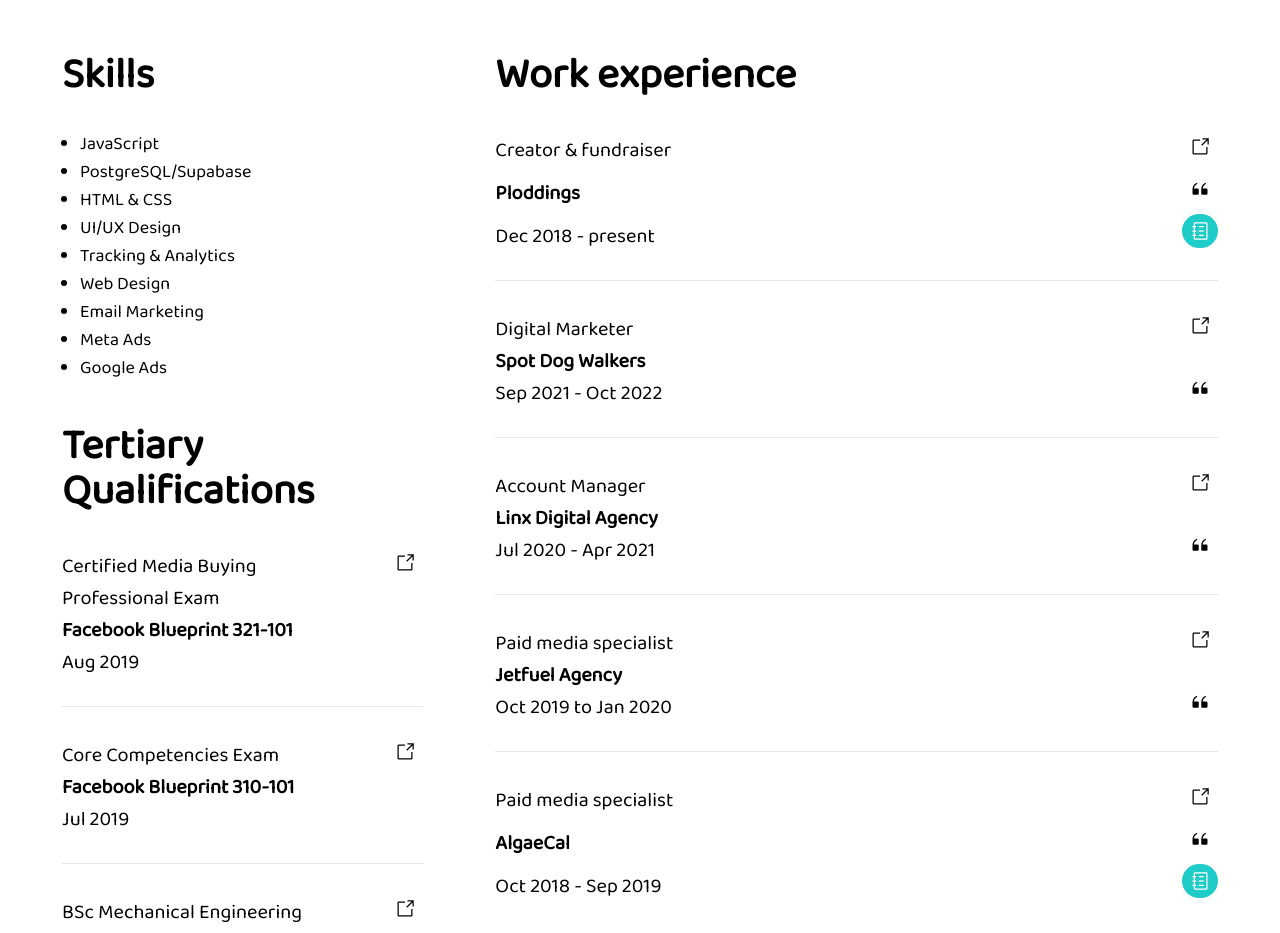
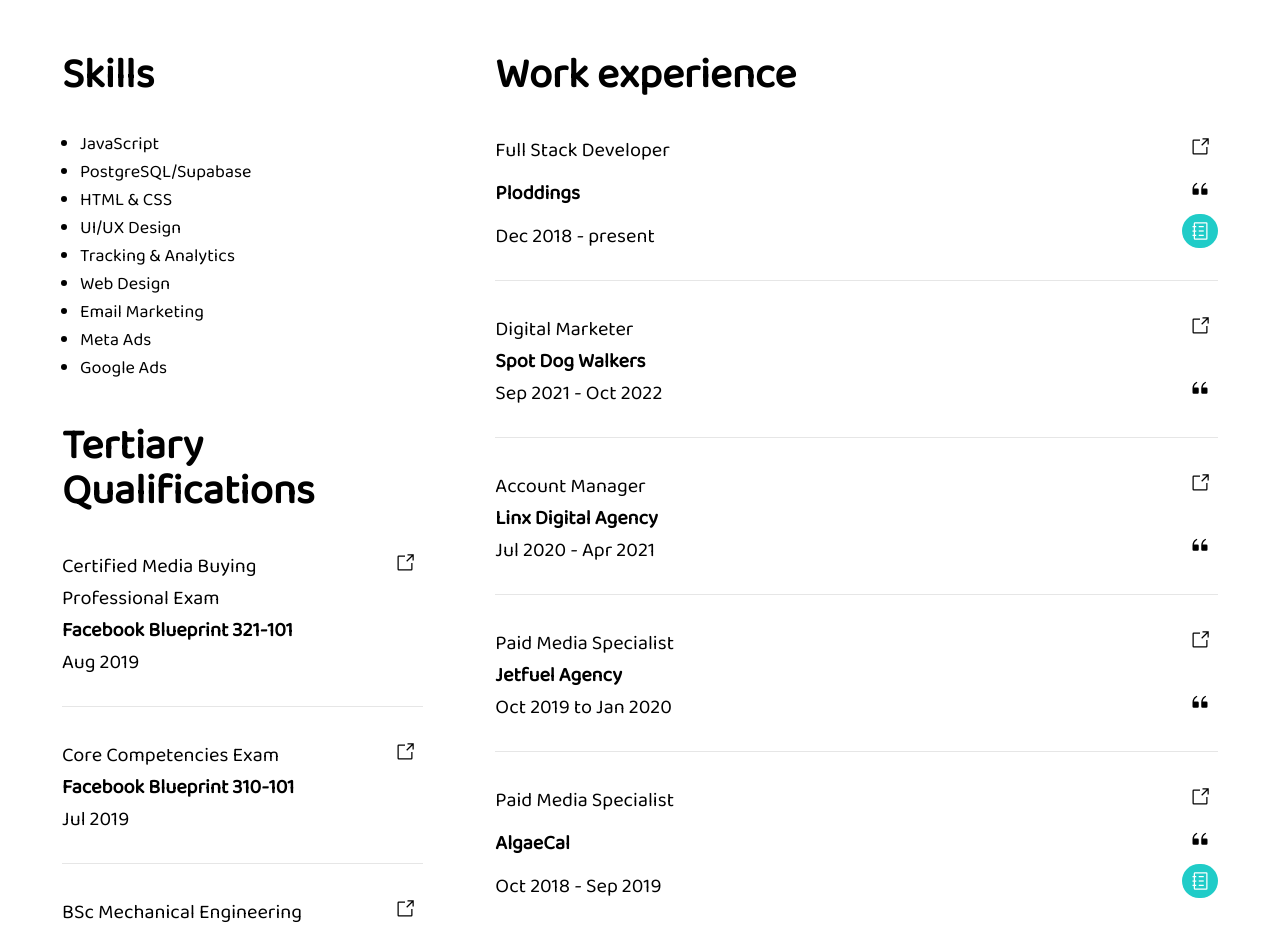
Before and after one commit to blah148/portfolio, a Next.js app: page /resume in a window 1280 px wide. Shown: the part 380-1313 px from the top of the page. Built offline with nearby package versions, Linux system fonts and the light colour scheme.

Commit message:
modded title

```diff
--- a/pages/projects/ploddings.js
+++ b/pages/projects/ploddings.js
@@ -80,7 +80,7 @@
 					<div className={styles.infoBoxColumnOne}>
 						<div className={styles.infoBoxColumnOneSection}>
 							<h3>Deliverables</h3>
-							<div>Stakeholder management. Web development.</div>
+							<div>Stakeholder management. Full stack development. SEO.</div>
 						</div>
 						<div className={styles.infoBoxColumnOneSection}>
 							<h3>Client</h3>
--- a/pages/resume.js
+++ b/pages/resume.js
@@ -116,7 +116,7 @@
               <div className={styles.experiencePodsContainer}>
                 <div className={styles.experiencePod}>
                   <div className={styles.experienceInfo}>
-                    <div className={styles.title}>Creator & fundraiser</div>
+                    <div className={styles.title}>Full Stack Developer</div>
                     <div className={styles.organization}>Ploddings</div>
                     <div className={styles.timespan}>Dec 2018 - present</div>
                   </div>
@@ -143,7 +143,7 @@
                 <div className="separator"></div>
                 <div className={styles.experiencePod}>
                   <div className={styles.experienceInfo}>
-                    <div className={styles.title}>Paid media specialist</div>
+                    <div className={styles.title}>Paid Media Specialist</div>
                     <div className={styles.organization}>Jetfuel Agency</div>
                     <div className={styles.timespan}>Oct 2019 to Jan 2020</div>
                   </div>
@@ -152,7 +152,7 @@
                 <div className="separator"></div>
                 <div className={styles.experiencePod}>
                   <div className={styles.experienceInfo}>
-                    <div className={styles.title}>Paid media specialist</div>
+                    <div className={styles.title}>Paid Media Specialist</div>
                     <div className={styles.organization}>AlgaeCal</div>
                     <div className={styles.timespan}>Oct 2018 - Sep 2019</div>
                   </div>
```
